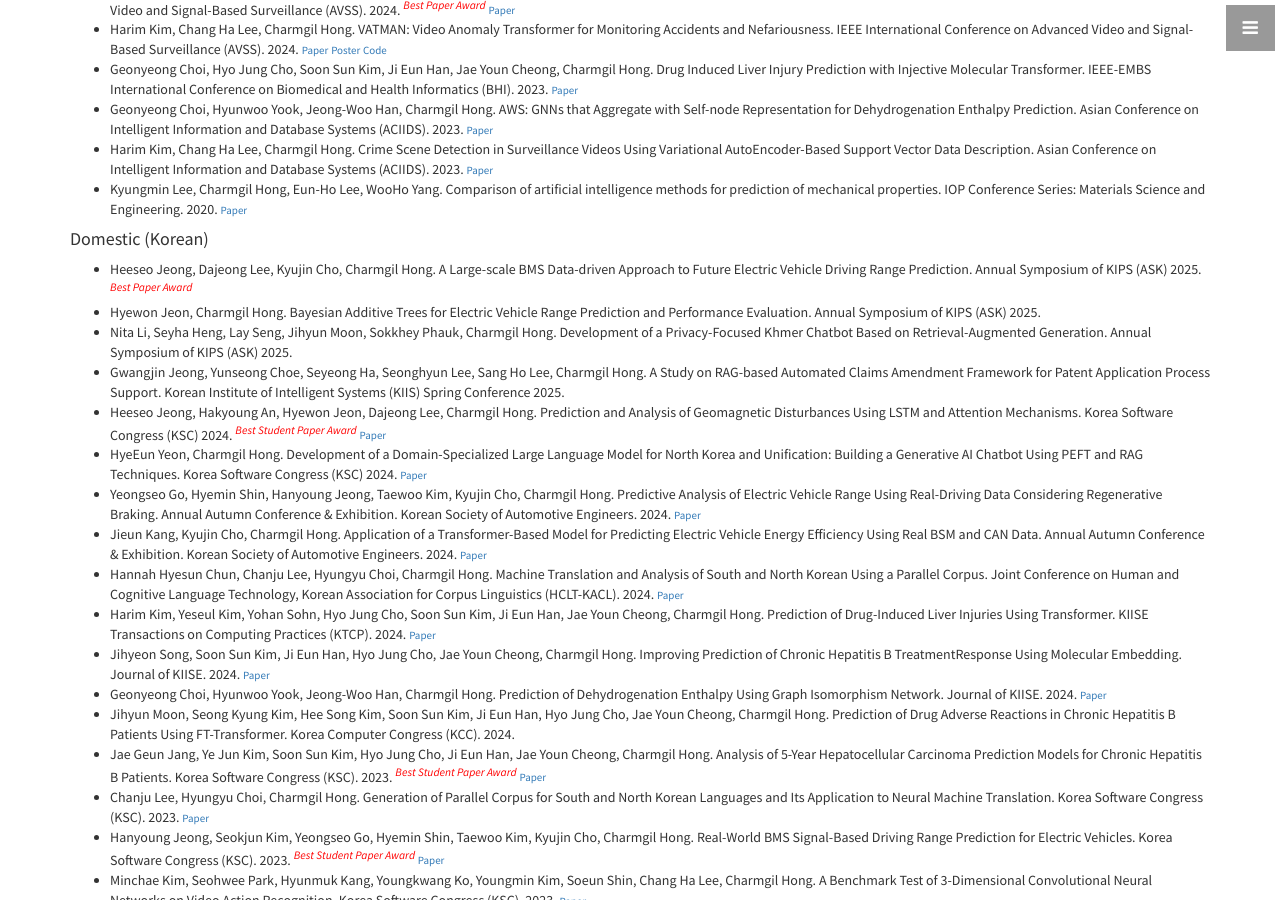
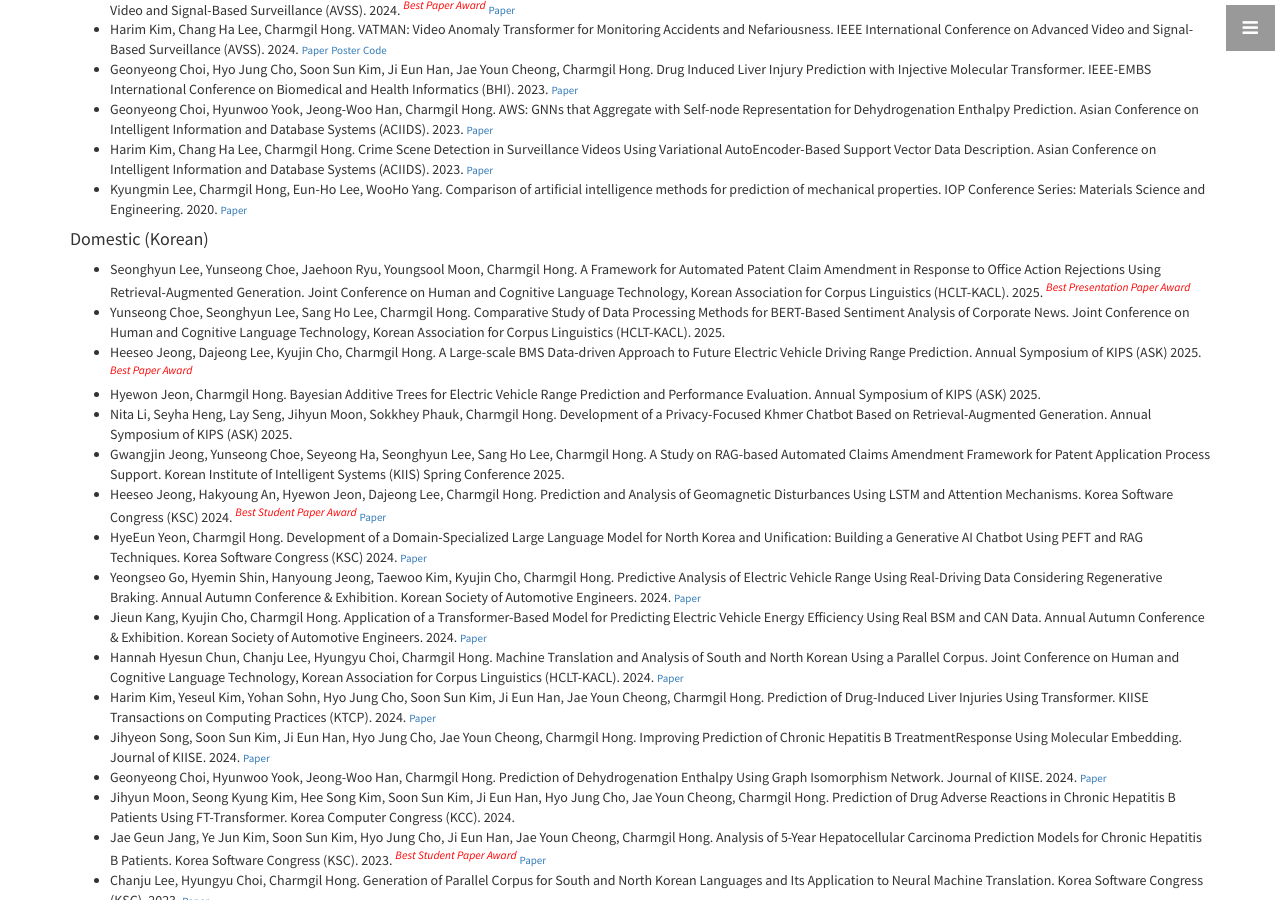
Before and after one commit to nth221/nth221.github.io, a Jekyll site: the page built from index.html, in a window 1280 px wide and 900 px high, scrolled down 4002 px. Built offline with Jekyll 4.4.1, drawn with Linux system fonts in a browser that asks for light colours.

Commit message:
modified:   _includes/portfolio.html

```diff
--- a/_includes/portfolio.html
+++ b/_includes/portfolio.html
@@ -36,6 +36,8 @@
             </ul>
             <h4>Domestic (Korean)</h4>
             <ul class="publication-list">
+              <li>Seonghyun Lee, Yunseong Choe, Jaehoon Ryu, Youngsool Moon, Charmgil Hong. A Framework for Automated Patent Claim Amendment in Response to Office Action Rejections Using Retrieval-Augmented Generation. Joint Conference on Human and Cognitive Language Technology, Korean Association for Corpus Linguistics (HCLT-KACL). 2025. <span class="award"><em>Best Presentation Paper Award</em></span></li>
+              <li>Yunseong Choe, Seonghyun Lee, Sang Ho Lee, Charmgil Hong. Comparative Study of Data Processing Methods for BERT-Based Sentiment Analysis of Corporate News. Joint Conference on Human and Cognitive Language Technology, Korean Association for Corpus Linguistics (HCLT-KACL). 2025.</li>
               <li>Heeseo Jeong, Dajeong Lee, Kyujin Cho, Charmgil Hong. A Large-scale BMS Data-driven Approach to Future Electric Vehicle Driving Range Prediction. Annual Symposium of KIPS (ASK) 2025. <span class="award"><em>Best Paper Award</em></span></li>
               <li>Hyewon Jeon, Charmgil Hong. Bayesian Additive Trees for Electric Vehicle Range Prediction and Performance Evaluation. Annual Symposium of KIPS (ASK) 2025.</li>
               <li>Nita Li, Seyha Heng, Lay Seng, Jihyun Moon, Sokkhey Phauk, Charmgil Hong. Development of a Privacy-Focused Khmer Chatbot Based on Retrieval-Augmented Generation. Annual Symposium of KIPS (ASK) 2025.</li>
```
